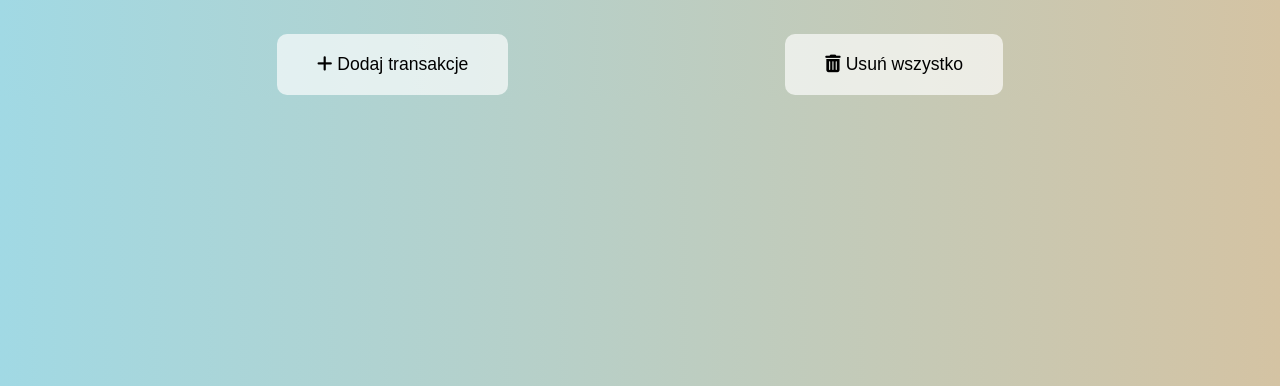
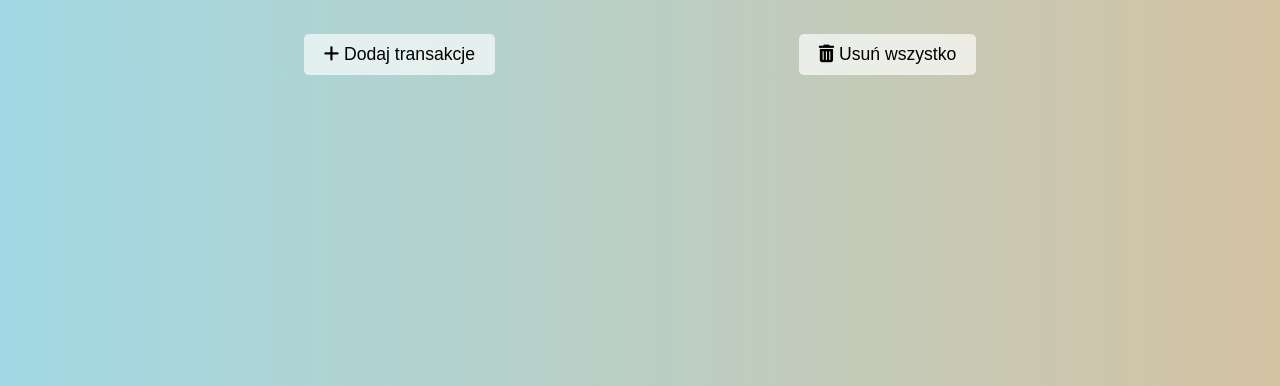
Before and after one commit to marcinjasinski71/expenses-tracker, a plain HTML site: page index.html in a window 1280 px wide. Shown: the part 414-800 px from the top of the page. Drawn offline with Linux system fonts and the light colour scheme.

Commit message:
quickfix button colors

```diff
--- a/style.scss
+++ b/style.scss
@@ -164,7 +164,7 @@ header {
 			padding: 10px 20px;
 			border-radius: 5px;
 			border: none;
-			background-color: rgba(255, 255, 255, 0.397);
+			background-color: rgb(255, 255, 255);
 			cursor: pointer;
 		}
 		i {
@@ -249,10 +249,6 @@ header {
 			margin-top: 50px;
 
 			button {
-				padding: 20px 40px;
-				border-radius: 10px;
-				border: none;
-				background-color: rgba(255, 255, 255, 0.664);
 				font-size: 1.1rem;
 			}
 		}
@@ -289,14 +285,4 @@ header {
 			font-size: 2rem;
 		}
 	}
-	.options {
-		.controls {
-			button {
-				padding: 20px 40px;
-				border-radius: 10px;
-				border: none;
-				background-color: rgba(255, 255, 255, 0.664);
-			}
-		}
-	}
 }
```
Also changed, not shown: css/style.css, 1 other file.
